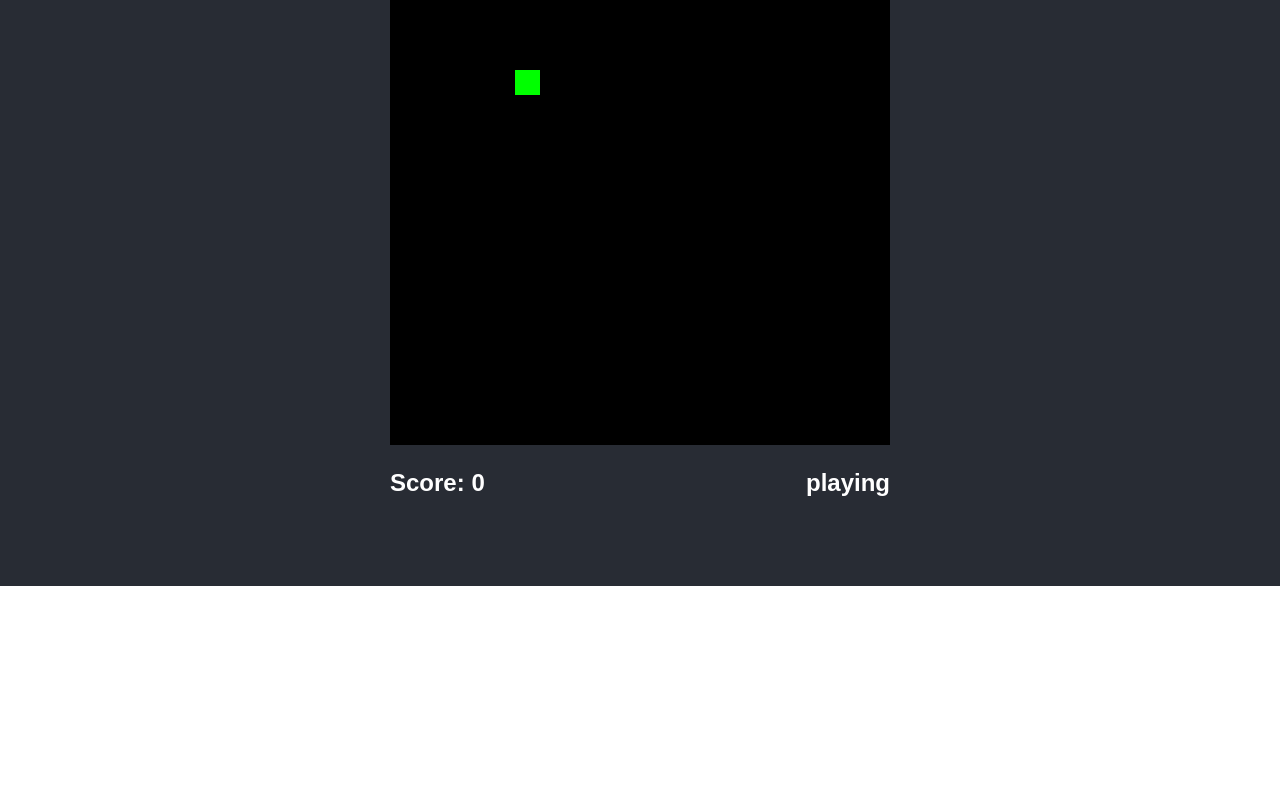
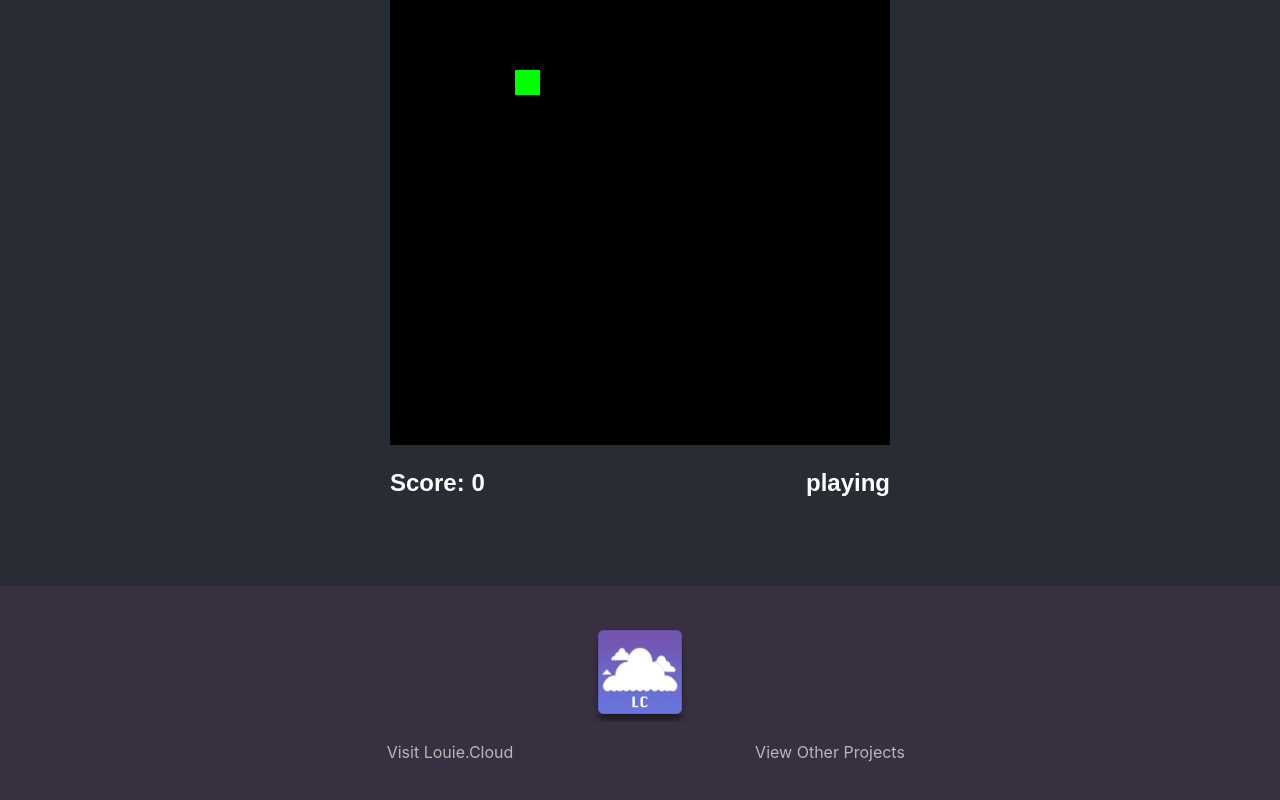
Before and after one commit to leormston/snake.louie.cloud, a React (Create React App) app in the folder snake-louie-cloud/: page / in a window 1280 px wide. Shown: the part 214-1014 px from the top of the page. Before the commit the page ends 800 px from the top, so only its background shows below. Built offline with nearby package versions, Linux system fonts and the light colour scheme.

Commit message:
added footer to site with further styling and external links

```diff
--- a/snake-louie-cloud/src/App.css
+++ b/snake-louie-cloud/src/App.css
@@ -42,3 +42,24 @@
   padding-top: 100px;
 
 }
+
+.footer {
+
+  left: 0;
+  bottom: 0;
+
+  min-height: 200px;
+  background-color: #383040;
+  color: white;
+  text-align: center;
+  display: flex;
+  align-items: center;
+  flex-direction: column;
+  vertical-align: auto;
+  padding: 20px;
+}
+
+.g-link {
+  color: #b7b7b7;
+  text-decoration: none;
+}
--- a/snake-louie-cloud/src/App.js
+++ b/snake-louie-cloud/src/App.js
@@ -2,6 +2,7 @@ import React from 'react';
 import './App.css';
 import Board from './components/board';
 import Navbar from './components/navbar';
+import Footer from './components/footer';
 import { createTheme } from '@mui/material/styles';
 import { ThemeProvider } from '@mui/material/styles';
 import { useState } from 'react';
@@ -34,6 +35,7 @@ function App() {
             <Board/>
         </div>
       </body>
+      <Footer/>
       </div>
       </ThemeProvider>
     </div>
--- /dev/null
+++ b/snake-louie-cloud/src/components/footer.js
@@ -0,0 +1,24 @@
+import * as React from 'react';
+import lg_logo from '../images/lg_logo.png';
+import { Grid } from '@mui/material';
+
+export default function Footer() {
+
+    return (
+        <div className="footer">
+            <p><img src={lg_logo} height="100px" width="100px" alt="logo"/></p>
+            <div style={{textAlign:"center", width: "60%"}}>
+                <Grid container spacing={2} >
+                    <Grid item xs={12} sm={6}>
+                    <a className="g-link" href={"https://www.louie.cloud"}>Visit Louie.Cloud</a>
+                    </Grid>
+                    <Grid item xs={12} sm={6}>
+                    <a className="g-link" href={"https://www.louie.cloud/projects"}>View Other Projects</a>
+                    </Grid>
+                </Grid>
+            </div>
+
+
+        </div>
+    )
+};
```
